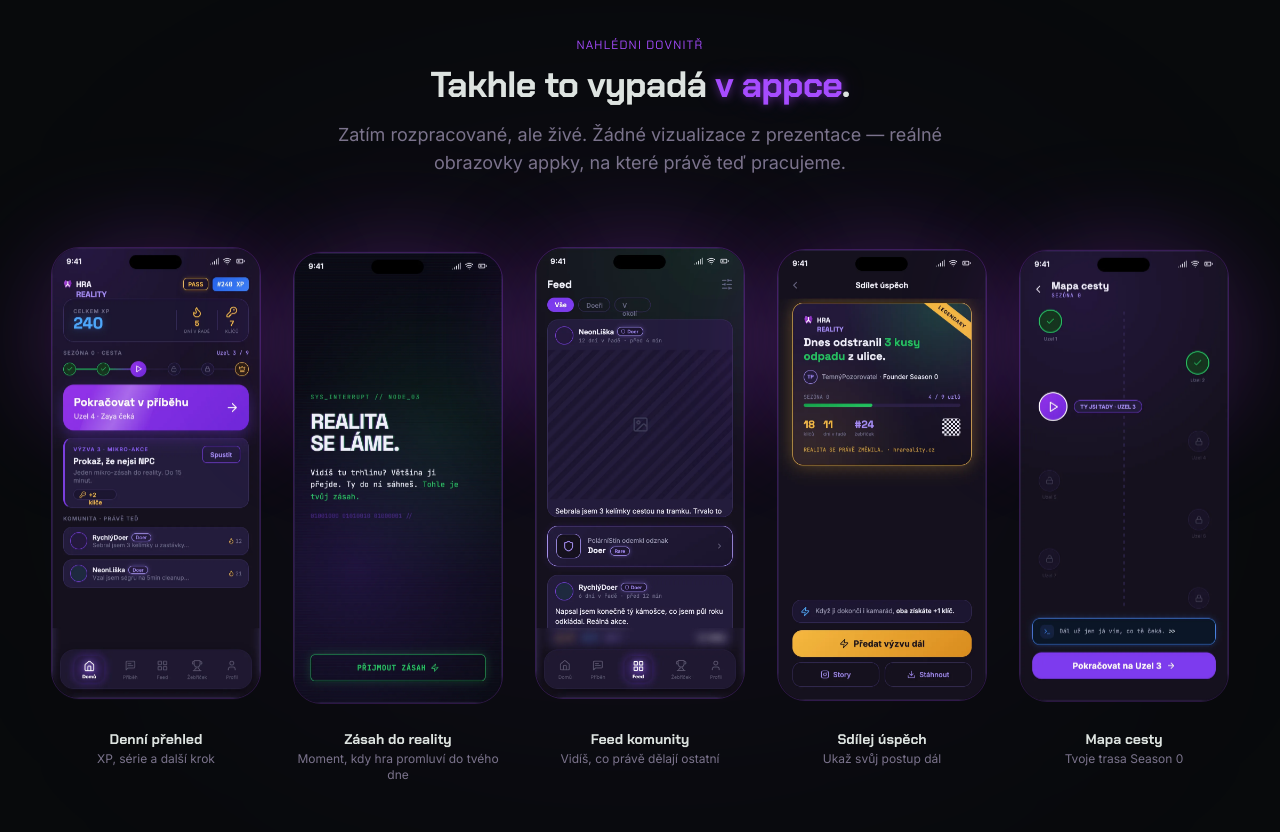
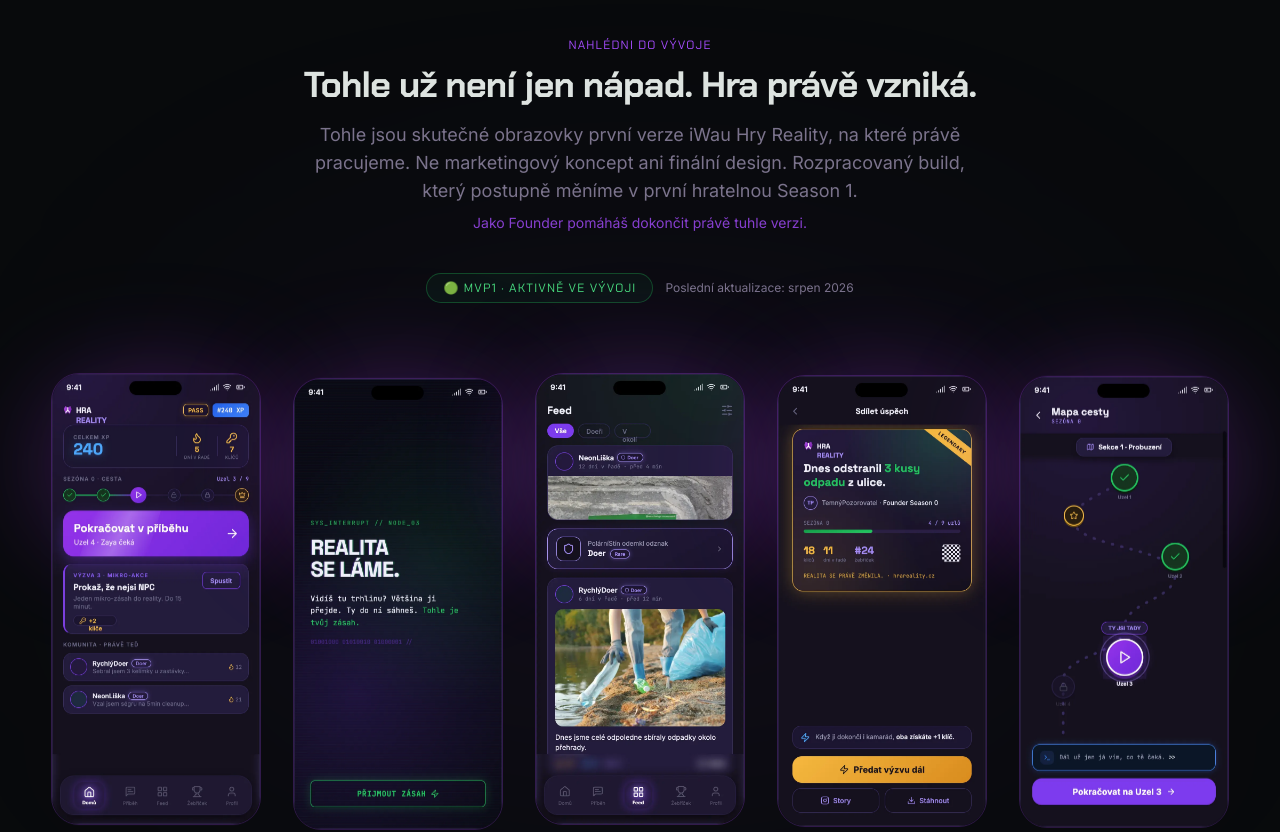
Before and after one commit to hrareality/hrareality, a React (Vite) app: page /founder in a window 1280 px wide. Shown: the part 4280-5112 px from the top of the page. Built offline with nearby package versions, Linux system fonts and the light colour scheme; no server answers; the HTML template or start-up script is replaced by a standard one.

Commit message:
feat(founder): App showcase — nové texty, LIVE badge, aktualizované screenshoty
- Sekce "Nahlédni do vývoje": nový nadpis, text, MVP1 LIVE badge + datum
- Popisky u všech 5 screenshotů přepsané dle finálního znění
- Feed a Mapa cesty nahrazeny aktuálními verzemi obrázků od klienta

```diff
--- a/src/components/founder/FounderAppShowcase.tsx
+++ b/src/components/founder/FounderAppShowcase.tsx
@@ -16,11 +16,11 @@ import FadeIn from "@/components/FadeIn";
  * s přesně tímhle názvem (viz README.md tamtéž) — v kódu není nic potřeba měnit.
  */
 const SCREENS: { image?: string; title: string; desc: string }[] = [
-  { image: "/founder/app/dashboard.webp", title: "Denní přehled", desc: "XP, série a další krok" },
-  { image: "/founder/app/interrupt.webp", title: "Zásah do reality", desc: "Moment, kdy hra promluví do tvého dne" },
-  { image: "/founder/app/feed.webp", title: "Feed komunity", desc: "Vidíš, co právě dělají ostatní" },
-  { image: "/founder/app/share-card.webp", title: "Sdílej úspěch", desc: "Ukaž svůj postup dál" },
-  { image: "/founder/app/roadmap.webp", title: "Mapa cesty", desc: "Tvoje trasa Season 0" },
+  { image: "/founder/app/dashboard.webp", title: "Denní přehled", desc: "Tvůj dnešní krok ve Hře Reality. XP, mise, progres a dění komunity na jednom místě." },
+  { image: "/founder/app/interrupt.webp", title: "Zásah do reality", desc: "Příběh tě pošle něco skutečně udělat. Krátké momenty propojují svět hry s reálným životem." },
+  { image: "/founder/app/feed.webp", title: "Feed hry", desc: "Místo, kde je vidět akce, ne dokonalost. Sleduj, co ostatní hráči skutečně udělali." },
+  { image: "/founder/app/share-card.webp", title: "Share Card", desc: "Proměň svou akci v herní moment. Sdílej progres a pošli výzvu dál." },
+  { image: "/founder/app/roadmap.webp", title: "Mapa cesty", desc: "Vidíš, kde právě jsi a co tě čeká dál. Postupuj uzly Seasons a postupně odemykej další části hry." },
 ];
 
 // Jemný, nesynchronní pohyb (každý telefon plave jinak rychle/s jiným zpožděním)
@@ -45,13 +45,22 @@ export default function FounderAppShowcase() {
       <div className="absolute top-1/2 left-1/2 -translate-x-1/2 -translate-y-1/2 w-[900px] h-[500px] rounded-full bg-primary/5 blur-[140px]" aria-hidden />
       <div className="section-container relative">
         <FadeIn>
-          <p className="text-xs uppercase tracking-widest text-primary mb-3 font-display text-center">Nahlédni dovnitř</p>
+          <p className="text-xs uppercase tracking-widest text-primary mb-3 font-display text-center">Nahlédni do vývoje</p>
           <h2 className="text-3xl sm:text-4xl font-display font-bold mb-4 text-center">
-            Takhle to vypadá <span className="neon-text">v appce</span>.
+            Tohle už není jen nápad. Hra právě vzniká.
           </h2>
-          <p className="max-w-2xl mx-auto text-center text-muted-foreground text-lg mb-20">
-            Zatím rozpracované, ale živé. Žádné vizualizace z prezentace — reálné obrazovky appky, na které právě teď pracujeme.
+          <p className="max-w-2xl mx-auto text-center text-muted-foreground text-lg mb-2">
+            Tohle jsou skutečné obrazovky první verze iWau Hry Reality, na které právě pracujeme. Ne marketingový koncept ani finální design. Rozpracovaný build, který postupně měníme v první hratelnou Season 1.
           </p>
+          <p className="max-w-2xl mx-auto text-center text-sm text-primary/80 mb-10">
+            Jako Founder pomáháš dokončit právě tuhle verzi.
+          </p>
+          <div className="flex flex-wrap items-center justify-center gap-3 mb-20">
+            <span className="inline-flex items-center gap-2 px-4 py-1.5 rounded-full border border-green-500/30 bg-green-500/5 text-green-400 text-xs font-display tracking-widest">
+              🟢 MVP1 · AKTIVNĚ VE VÝVOJI
+            </span>
+            <span className="text-xs text-muted-foreground">Poslední aktualizace: srpen 2026</span>
+          </div>
         </FadeIn>
 
         {/* Jedna řada vedle sebe (ne schodovitě) — na menších šířkách, kam se
@@ -78,7 +87,7 @@ export default function FounderAppShowcase() {
                   </div>
                   <figcaption className="mt-5 text-center">
                     <p className="font-display font-bold text-sm">{s.title}</p>
-                    <p className="text-xs text-muted-foreground mt-0.5">{s.desc}</p>
+                    <p className="text-xs text-muted-foreground mt-1 leading-relaxed">{s.desc}</p>
                   </figcaption>
                 </figure>
               </FadeIn>
```
Also changed, not shown: public/founder/app/feed.webp, public/founder/app/roadmap.webp.
